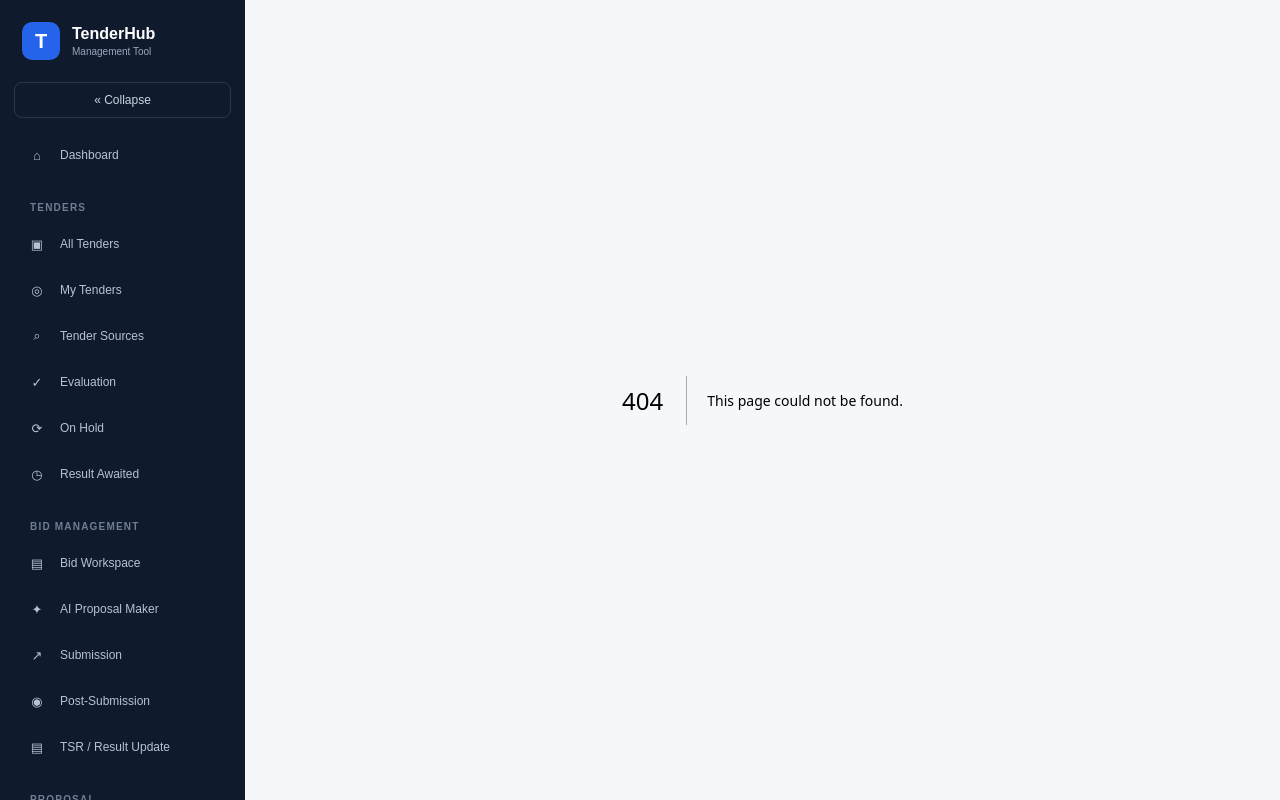
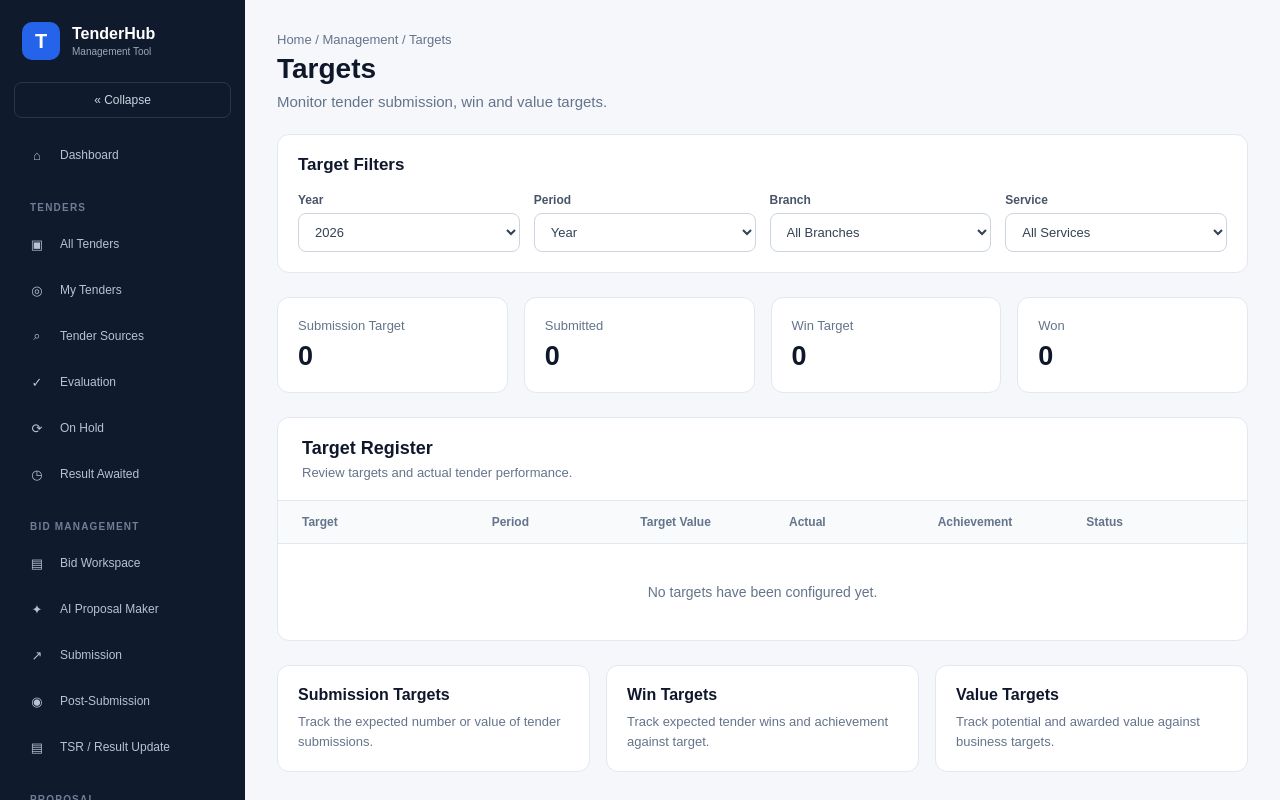
Before and after one commit to pawanmaske-sys/Tender-development-tool, a Next.js app: page /targets in a window 1280 px wide. Before the commit this address had no page. Shown: the top 800 px of the page. Built offline with nearby package versions, Linux system fonts and the light colour scheme.

Commit message:
Create page.js

```diff
--- /dev/null
+++ b/app/targets/page.js
@@ -0,0 +1,298 @@
+export default function TargetsPage() {
+  return (
+    <div
+      style={{
+        padding: "32px",
+        minHeight: "100vh",
+        background: "#f5f7fb",
+      }}
+    >
+      {/* PAGE HEADER */}
+      <div style={{ marginBottom: "24px" }}>
+        <div
+          style={{
+            fontSize: "13px",
+            color: "#64748b",
+            marginBottom: "6px",
+          }}
+        >
+          Home / Management / Targets
+        </div>
+
+        <h1
+          style={{
+            margin: 0,
+            fontSize: "28px",
+            color: "#0f172a",
+          }}
+        >
+          Targets
+        </h1>
+
+        <p
+          style={{
+            marginTop: "8px",
+            marginBottom: 0,
+            color: "#64748b",
+            fontSize: "15px",
+          }}
+        >
+          Monitor tender submission, win and value targets.
+        </p>
+      </div>
+
+      {/* FILTERS */}
+      <div
+        style={{
+          background: "#ffffff",
+          border: "1px solid #e2e8f0",
+          borderRadius: "12px",
+          padding: "20px",
+          marginBottom: "24px",
+        }}
+      >
+        <h2
+          style={{
+            margin: 0,
+            fontSize: "17px",
+            color: "#0f172a",
+          }}
+        >
+          Target Filters
+        </h2>
+
+        <div
+          style={{
+            display: "grid",
+            gridTemplateColumns: "repeat(4, minmax(0, 1fr))",
+            gap: "14px",
+            marginTop: "18px",
+          }}
+        >
+          {[
+            {
+              label: "Year",
+              options: ["2026", "2025", "2024"],
+            },
+            {
+              label: "Period",
+              options: ["Year", "Quarter", "Month"],
+            },
+            {
+              label: "Branch",
+              options: ["All Branches"],
+            },
+            {
+              label: "Service",
+              options: ["All Services"],
+            },
+          ].map((filter) => (
+            <div key={filter.label}>
+              <label
+                style={{
+                  display: "block",
+                  marginBottom: "6px",
+                  fontSize: "12px",
+                  fontWeight: "600",
+                  color: "#475569",
+                }}
+              >
+                {filter.label}
+              </label>
+
+              <select
+                style={{
+                  width: "100%",
+                  padding: "10px 12px",
+                  border: "1px solid #cbd5e1",
+                  borderRadius: "8px",
+                  background: "#ffffff",
+                  color: "#334155",
+                  fontSize: "13px",
+                }}
+              >
+                {filter.options.map((option) => (
+                  <option key={option}>{option}</option>
+                ))}
+              </select>
+            </div>
+          ))}
+        </div>
+      </div>
+
+      {/* TARGET SUMMARY */}
+      <div
+        style={{
+          display: "grid",
+          gridTemplateColumns: "repeat(4, minmax(0, 1fr))",
+          gap: "16px",
+          marginBottom: "24px",
+        }}
+      >
+        {[
+          ["Submission Target", "0"],
+          ["Submitted", "0"],
+          ["Win Target", "0"],
+          ["Won", "0"],
+        ].map(([title, value]) => (
+          <div
+            key={title}
+            style={{
+              background: "#ffffff",
+              border: "1px solid #e2e8f0",
+              borderRadius: "12px",
+              padding: "20px",
+            }}
+          >
+            <div
+              style={{
+                fontSize: "13px",
+                color: "#64748b",
+              }}
+            >
+              {title}
+            </div>
+
+            <div
+              style={{
+                marginTop: "8px",
+                fontSize: "27px",
+                fontWeight: "700",
+                color: "#0f172a",
+              }}
+            >
+              {value}
+            </div>
+          </div>
+        ))}
+      </div>
+
+      {/* TARGET REGISTER */}
+      <div
+        style={{
+          background: "#ffffff",
+          border: "1px solid #e2e8f0",
+          borderRadius: "12px",
+          overflow: "hidden",
+        }}
+      >
+        <div
+          style={{
+            padding: "20px 24px",
+            borderBottom: "1px solid #e2e8f0",
+          }}
+        >
+          <h2
+            style={{
+              margin: 0,
+              fontSize: "18px",
+              color: "#0f172a",
+            }}
+          >
+            Target Register
+          </h2>
+
+          <p
+            style={{
+              margin: "6px 0 0",
+              color: "#64748b",
+              fontSize: "13px",
+            }}
+          >
+            Review targets and actual tender performance.
+          </p>
+        </div>
+
+        <div
+          style={{
+            display: "grid",
+            gridTemplateColumns:
+              "1.3fr 1fr 1fr 1fr 1fr 1fr",
+            gap: "12px",
+            padding: "14px 24px",
+            background: "#f8fafc",
+            borderBottom: "1px solid #e2e8f0",
+            fontSize: "12px",
+            fontWeight: "600",
+            color: "#64748b",
+          }}
+        >
+          <div>Target</div>
+          <div>Period</div>
+          <div>Target Value</div>
+          <div>Actual</div>
+          <div>Achievement</div>
+          <div>Status</div>
+        </div>
+
+        <div
+          style={{
+            padding: "40px 24px",
+            textAlign: "center",
+            color: "#64748b",
+            fontSize: "14px",
+          }}
+        >
+          No targets have been configured yet.
+        </div>
+      </div>
+
+      {/* TARGET TYPES */}
+      <div
+        style={{
+          marginTop: "24px",
+          display: "grid",
+          gridTemplateColumns: "repeat(3, minmax(0, 1fr))",
+          gap: "16px",
+        }}
+      >
+        {[
+          {
+            title: "Submission Targets",
+            text: "Track the expected number or value of tender submissions.",
+          },
+          {
+            title: "Win Targets",
+            text: "Track expected tender wins and achievement against target.",
+          },
+          {
+            title: "Value Targets",
+            text: "Track potential and awarded value against business targets.",
+          },
+        ].map((item) => (
+          <div
+            key={item.title}
+            style={{
+              background: "#ffffff",
+              border: "1px solid #e2e8f0",
+              borderRadius: "12px",
+              padding: "20px",
+            }}
+          >
+            <h3
+              style={{
+                margin: 0,
+                fontSize: "16px",
+                color: "#0f172a",
+              }}
+            >
+              {item.title}
+            </h3>
+
+            <p
+              style={{
+                marginTop: "8px",
+                marginBottom: 0,
+                color: "#64748b",
+                fontSize: "13px",
+                lineHeight: "1.5",
+              }}
+            >
+              {item.text}
+            </p>
+          </div>
+        ))}
+      </div>
+    </div>
+  );
+}
```
